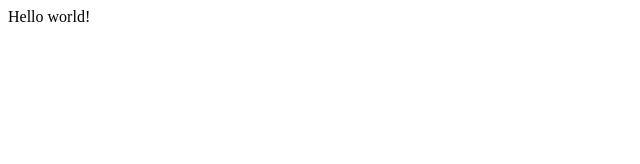
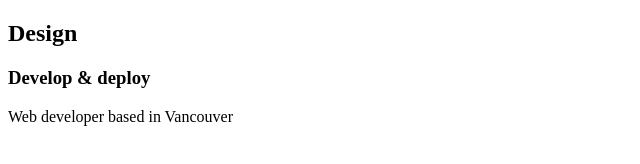
Before and after one commit to Chase78712002/web-alchemist, a Gatsby site: page / in a window 1280 px wide. Shown: the whole page, without its empty margins (0-640 px from the left). Built offline with nearby package versions, Linux system fonts and the light colour scheme; Gatsby itself is replaced by a stand-in of ours.

Commit message:
Set up a simple index page.

```diff
--- a/src/pages/index.js
+++ b/src/pages/index.js
@@ -1,5 +1,14 @@
 import React from "react"
 
 export default function Home() {
-  return <div>Hello world!</div>
+  return (
+    <section>
+      <div>
+        <h2>Design</h2>
+        <h3>Develop & deploy</h3>
+        <p>Web developer based in Vancouver</p>
+      </div>
+    </section>
+
+    )
 }
```
